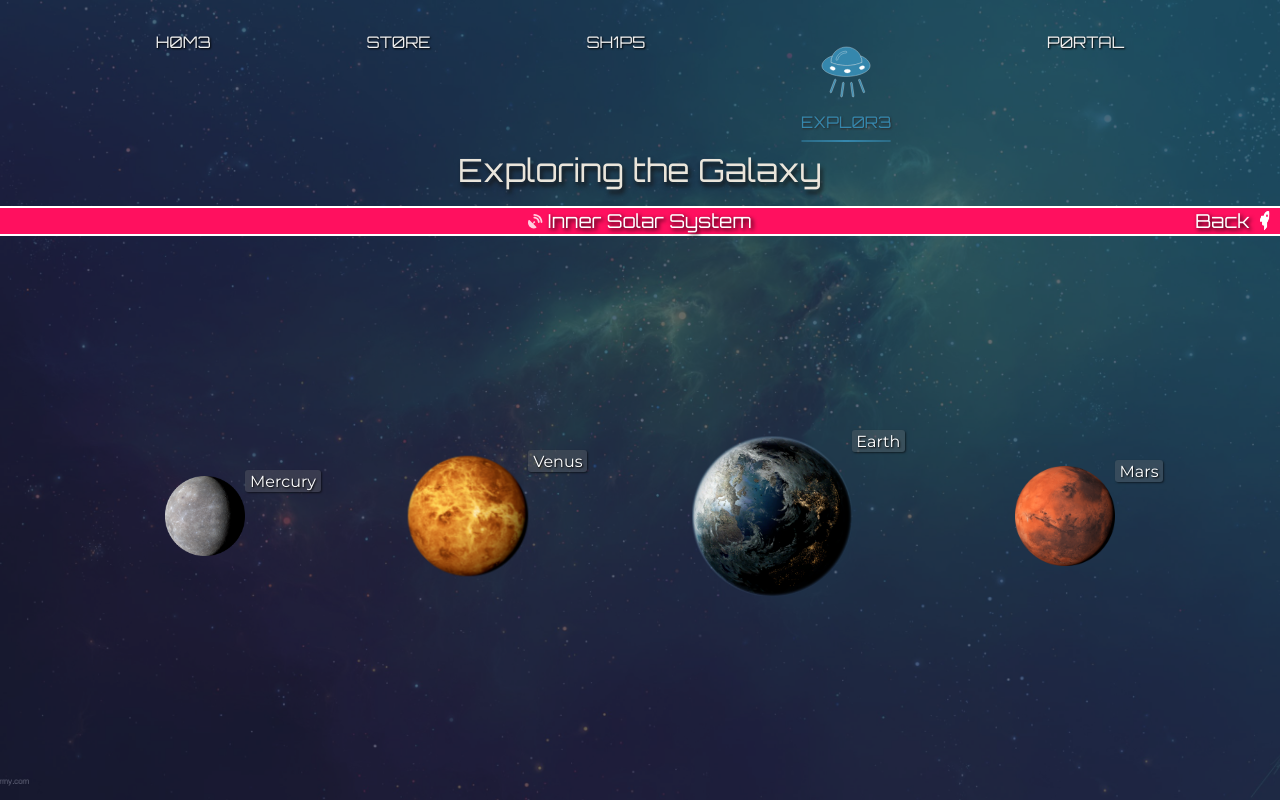
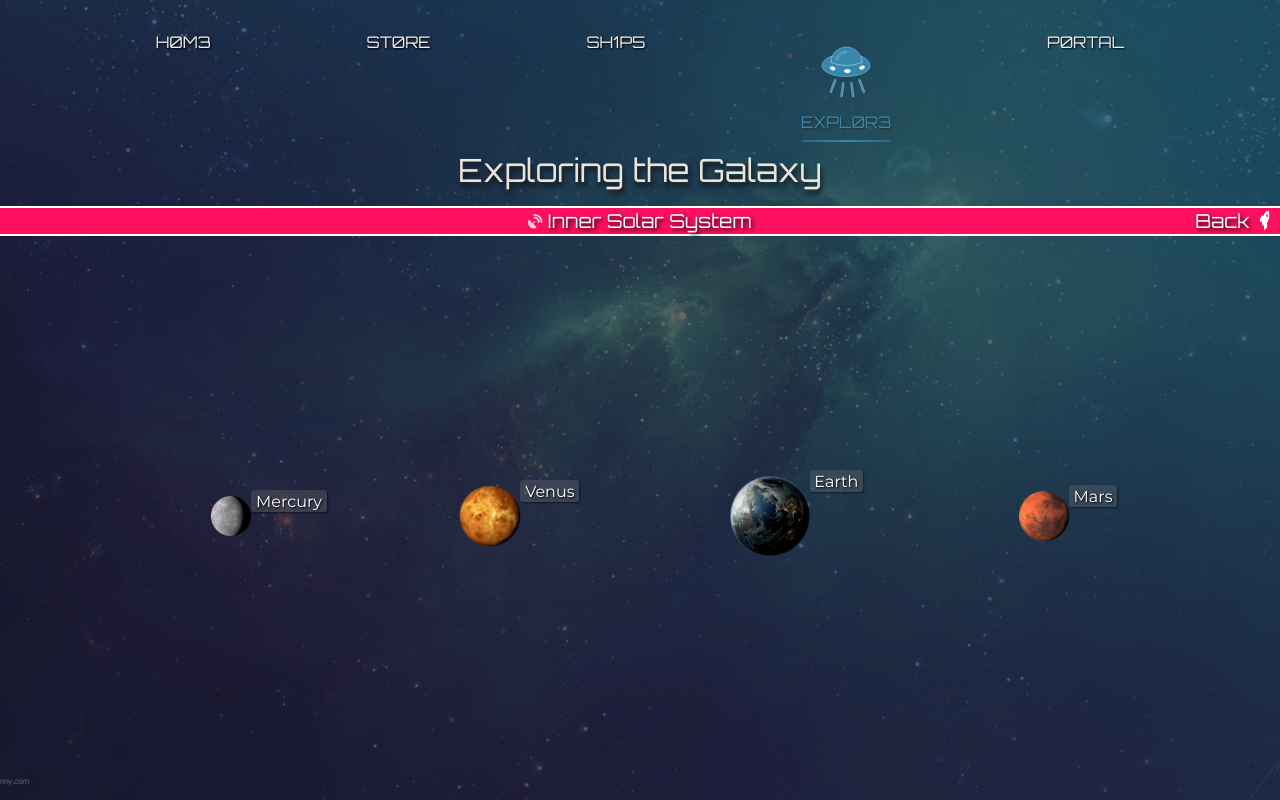
Before and after one commit to thegroosalugg/Andromeda, a React (Vite) app: page /explore in a window 1280 px wide. Both pictures are taken after a click on the element 423 px from the left and 504 px from the top of the page. Built offline with nearby package versions, Linux system fonts and the light colour scheme.

Commit message:
separated planet and planets into components

```diff
--- /dev/null
+++ b/src/pageContent/explore/Planet.module.css
@@ -0,0 +1,21 @@
+.planet {
+  box-sizing: border-box;
+  position: relative;
+
+  img {
+    height: fit-content;
+  }
+
+  p {
+    position: absolute;
+    z-index: 1;
+    margin: 0;
+    padding: 0.1rem 0.3rem;
+    border-radius: 3px;
+    text-transform: capitalize;
+    color: #ffffff;
+    text-shadow: 1px 1px 2px #000;
+    background: #80808044;
+    box-shadow: 1px 1px 2px #00000084;
+  }
+}
--- /dev/null
+++ b/src/pageContent/explore/Planet.tsx
@@ -0,0 +1,104 @@
+import { ExploreContext } from '@/pages/explore/ExploreContext';
+import { AnimatePresence, motion } from 'framer-motion';
+import { useContext } from 'react';
+import css from './Planet.module.css'
+
+type Planet = keyof typeof props;
+
+const nameOf = (planet: string) =>
+  planet.match(/(mercury|venus|earth|mars|jupiter|saturn|uranus|neptune)/)![0] as Planet;
+
+// prettier-ignore
+const props = {
+  mercury: { width:  20, align: 30, rotate: 65 },
+  venus:   { width:  30, align: 40, rotate: 45 },
+  earth:   { width:  40, align: 50, rotate: 45 },
+  mars:    { width:  25, align: 65, rotate: 45 },
+  jupiter: { width: 100, align: 65, rotate: 55 },
+  saturn:  { width: 120, align: 50, rotate: 55 },
+  uranus:  { width:  70, align: 40, rotate: 45 },
+  neptune: { width:  60, align: 30, rotate: 40 },
+};
+
+export default function Planet({
+  planet,
+  isActive,
+}: {
+  planet: string;
+  isActive: boolean | undefined;
+}) {
+  const { activePlanet, setActivePlanet, isLandscape, isMobile } = useContext(ExploreContext);
+
+  const name = nameOf(planet);
+
+  // prettier-ignore
+  const config = (key: Planet) => {
+      const { width, align, rotate } = props[key];
+      // const size = width * (isMobile ? 0.5 : 1) * (isActive ? (outer ? 2 : 4) : 1);
+      const size = width * (isMobile ? 0.5 : 1) * (isActive ? 2 : 1);
+      const isActiveSize = (key === 'saturn' ? 350 : 300) * (isMobile ? 0.5 : 1);
+
+      return {
+               width:  activePlanet ? isActiveSize  : size,
+          marginLeft:  isLandscape || isActive ? 0 : align,
+        marginBottom: !isLandscape || isActive ? 0 : align,
+              rotate:  isLandscape ? (key === 'saturn' ? 25 : 0) : rotate,
+      };
+    };
+
+  const animate = config(name);
+
+  function activePlanetHandler(planet: string) {
+    if (isActive) {
+      setActivePlanet(planet);
+    }
+  }
+
+  return (
+    <motion.div
+      className={css.planet}
+      layout
+      transition={{ duration: 1.2 }}
+      variants={{
+        hidden: { opacity: 0, scale: 0 },
+        visible: {
+          opacity: 1,
+          scale: 1,
+          transition: { type: 'tween', ease: 'linear', duration: 0.5 },
+        },
+      }}
+      style={{ padding: !isMobile && !activePlanet ? '1rem 2rem' : '' }}
+    >
+      <AnimatePresence>
+        {(!activePlanet || activePlanet === planet) && (
+          <motion.img
+            src={planet}
+            alt={name}
+            onClick={() => activePlanetHandler(planet)}
+            initial={animate}
+            animate={animate}
+            exit={{ opacity: 0, rotate: 360, width: 0 }}
+            transition={{ duration: 1 }}
+          />
+        )}
+      </AnimatePresence>
+      <AnimatePresence>
+        {isActive && !activePlanet && (
+          <motion.p
+            style={{ fontSize: isMobile ? '0.5rem' : '1rem', top: isMobile ? 0 : '10px' }}
+            initial={{ opacity: 0, x: animate.width - 50 }}
+            animate={{
+              opacity: 1,
+              x: animate.width - (name === 'saturn' ? 30 : 0),
+              // transition: { delay: 1 + i * 0.2, duration: 1, ease: 'easeInOut' },
+              transition: { delay: 1, duration: 1, ease: 'easeInOut' },
+            }}
+            exit={{ opacity: 0, scale: 0, transition: { duration: 0.5 } }}
+          >
+            {name}
+          </motion.p>
+        )}
+      </AnimatePresence>
+    </motion.div>
+  );
+}
--- a/src/pageContent/explore/Planets.module.css
+++ b/src/pageContent/explore/Planets.module.css
@@ -3,26 +3,4 @@
   align-items: center;
   box-sizing: border-box;
   border: 2px solid transparent;
-
-  > div {
-    box-sizing: border-box;
-    position: relative;
-
-    img {
-      height: fit-content;
-    }
-
-    p {
-      position: absolute;
-      z-index: 1;
-      margin: 0;
-      padding: 0.1rem 0.3rem;
-      border-radius: 3px;
-      text-transform: capitalize;
-      color: #ffffff;
-      text-shadow: 1px 1px 2px #000;
-      background: #80808044;
-      box-shadow: 1px 1px 2px #00000084;
-    }
-  }
 }
--- a/src/pageContent/explore/Planets.tsx
+++ b/src/pageContent/explore/Planets.tsx
@@ -1,6 +1,7 @@
-import { AnimatePresence, motion } from 'framer-motion';
+import { motion } from 'framer-motion';
 import { useContext } from 'react';
 import { ExploreContext } from '@/pages/explore/ExploreContext';
+import Planet from './Planet';
 import mercury from '@/assets/planets/mercury.png';
 import venus from '@/assets/planets/venus.png';
 import earth from '@/assets/planets/earth.png';
@@ -11,47 +12,11 @@ import uranus from '@/assets/planets/uranus.png';
 import neptune from '@/assets/planets/neptune.png';
 import css from './Planets.module.css';
 
-type Planet = keyof typeof props;
-
-const nameOf = (planet: string) =>
-  planet.match(/(mercury|venus|earth|mars|jupiter|saturn|uranus|neptune)/)![0] as Planet;
-
-// prettier-ignore
-const props = {
-  mercury: { width:  20, align: 30, rotate: 65 },
-  venus:   { width:  30, align: 40, rotate: 45 },
-  earth:   { width:  40, align: 50, rotate: 45 },
-  mars:    { width:  25, align: 65, rotate: 45 },
-  jupiter: { width: 100, align: 65, rotate: 55 },
-  saturn:  { width: 120, align: 50, rotate: 55 },
-  uranus:  { width:  70, align: 40, rotate: 45 },
-  neptune: { width:  60, align: 30, rotate: 40 },
-};
-
 export default function Planets({ outer }: { outer?: boolean }) {
   const planets = outer ? [jupiter, saturn, uranus, neptune] : [mercury, venus, earth, mars];
-  const { activeFC, activeHandler, activePlanet, setActivePlanet, isLandscape, isMobile } = useContext(ExploreContext);
+  const { activeFC, activeHandler, activePlanet, isLandscape, isMobile } =
+    useContext(ExploreContext);
   const activeSet = (activeFC === 'inner' && !outer) || (activeFC === 'outer' && outer);
-
-  // prettier-ignore
-  const config = (key: Planet) => {
-    const { width, align, rotate } = props[key];
-    const size = width * (isMobile ? 0.5 : 1) * (activeSet ? (outer ? 2 : 4) : 1);
-    const isActiveSize = (key === 'saturn' ? 350 : 300) * (isMobile ? 0.5 : 1);
-
-    return {
-             width:  activePlanet ? isActiveSize  : size,
-        marginLeft:  isLandscape || activeSet ? 0 : align,
-      marginBottom: !isLandscape || activeSet ? 0 : align,
-            rotate:  isLandscape ? (key === 'saturn' ? 25 : 0) : rotate,
-    };
-  };
-
-  function activePlanetHandler(planet: string) {
-    if (activeSet) {
-      setActivePlanet(planet);
-    }
-  }
 
   return (
     <motion.section
@@ -75,57 +40,9 @@ export default function Planets({ outer }: { outer?: boolean }) {
                padding: activeSet && !isMobile ? '2rem' : outer ? (isLandscape ? '0 1rem 0 0' : '0 0 1rem') : 0,
       }}
     >
-      {planets.map((planet, i) => {
-        const name = nameOf(planet);
-        const animate = config(name);
-
-        return (
-          <motion.div
-            key={planet}
-            layout
-            transition={{ duration: 1.2 }}
-            variants={{
-              hidden: { opacity: 0, scale: 0 },
-              visible: {
-                opacity: 1,
-                scale: 1,
-                transition: { type: 'tween', ease: 'linear', duration: 0.5 },
-              },
-            }}
-            style={{ padding: !isMobile && !activePlanet ? '1rem 2rem' : '' }}
-          >
-            <AnimatePresence>
-              {(!activePlanet || activePlanet === planet) && (
-                <motion.img
-                  src={planet}
-                  alt={name}
-                  onClick={() => activePlanetHandler(planet)}
-                  initial={animate}
-                  animate={animate}
-                  exit={{ opacity: 0, rotate: 360, width: 0 }}
-                  transition={{ duration: 1 }}
-                />
-              )}
-            </AnimatePresence>
-            <AnimatePresence>
-              {activeSet && !activePlanet && (
-                <motion.p
-                  style={{ fontSize: isMobile ? '0.5rem' : '1rem', top: isMobile ? 0 : '10px' }}
-                  initial={{ opacity: 0, x: animate.width - 50 }}
-                  animate={{
-                    opacity: 1,
-                    x: animate.width - (name === 'saturn' ? 30 : 0),
-                    transition: { delay: 1 + i * 0.2, duration: 1, ease: 'easeInOut' },
-                  }}
-                  exit={{ opacity: 0, scale: 0, transition: { duration: 0.5 } }}
-                >
-                  {name}
-                </motion.p>
-              )}
-            </AnimatePresence>
-          </motion.div>
-        );
-      })}
+      {planets.map((planet) => (
+        <Planet key={planet} planet={planet} isActive={activeSet} />
+      ))}
     </motion.section>
   );
 }
```
